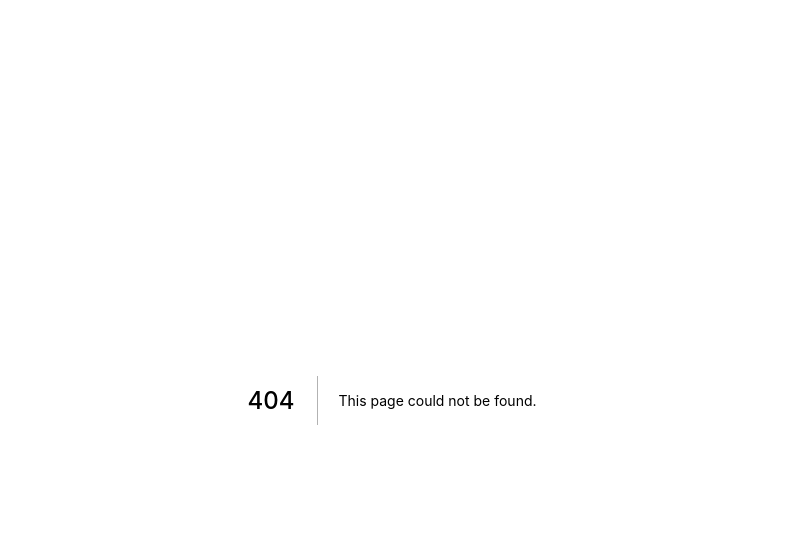
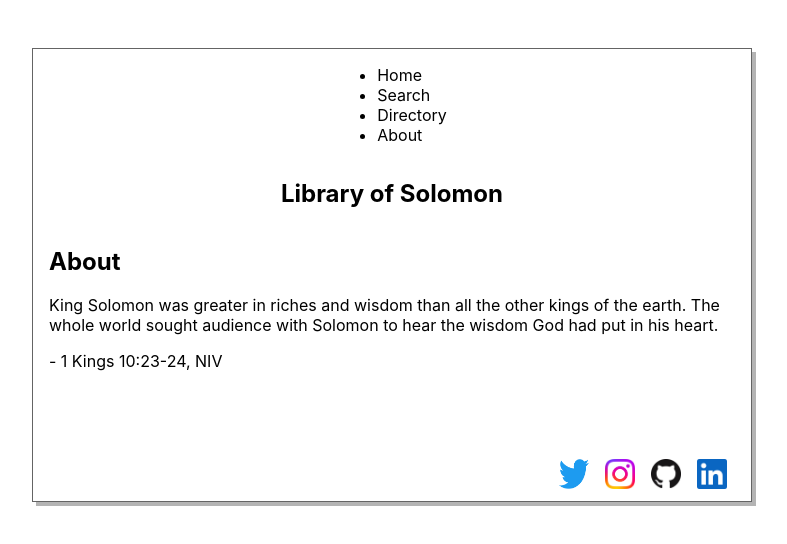
Before and after one commit to LeeGee64/occult-library-sample, a Next.js app: page /about in a window 1280 px wide. Before the commit this address had no page. Shown: the top 544 px of the page, without its empty margins (248-1035 px from the left). Built offline with nearby package versions, Linux system fonts and the light colour scheme.

Commit message:
created  'about' page

```diff
--- /dev/null
+++ b/pages/about.js
@@ -0,0 +1,30 @@
+import styles from '../components/layout.module.css';
+import utilStyles from '../styles/utils.module.css';
+import Link from 'next/link';
+import Layout from '../components/layout';
+
+
+export default function About() {
+
+  return (
+
+    <Layout>
+      <article>
+        <h1> About </h1>
+
+        <div className={utilStyles.quoteBlock}>
+          <p className={utilStyles.quote}>
+            King Solomon was greater in riches and wisdom than all the other kings of the earth.
+            The whole world sought audience with Solomon to hear the wisdom God had put in his heart.
+          </p>
+          <span className={utilStyles.quoteSource}>
+            - 1 Kings 10:23-24, NIV
+          </span>
+        </div>
+
+
+
+      </article>
+
+    </Layout>
+)}
```
